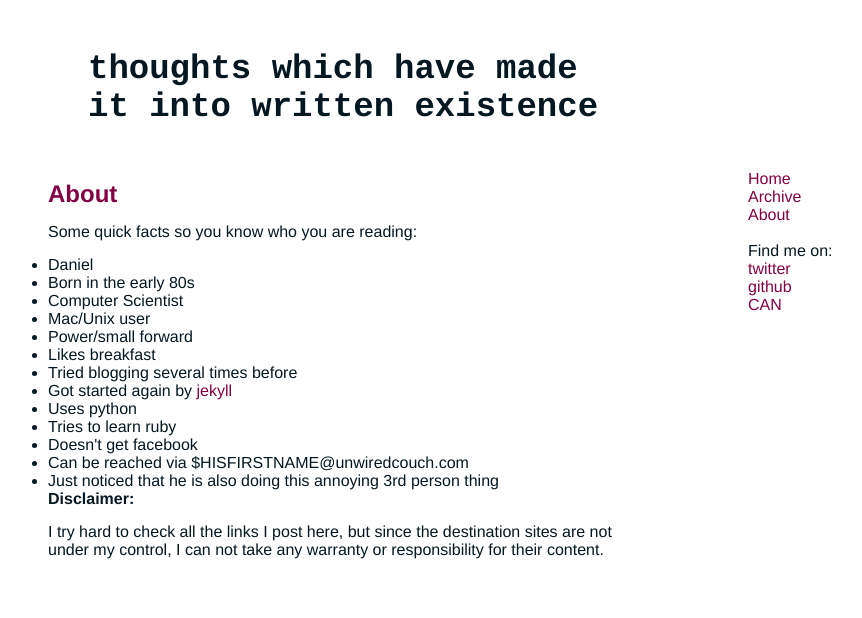
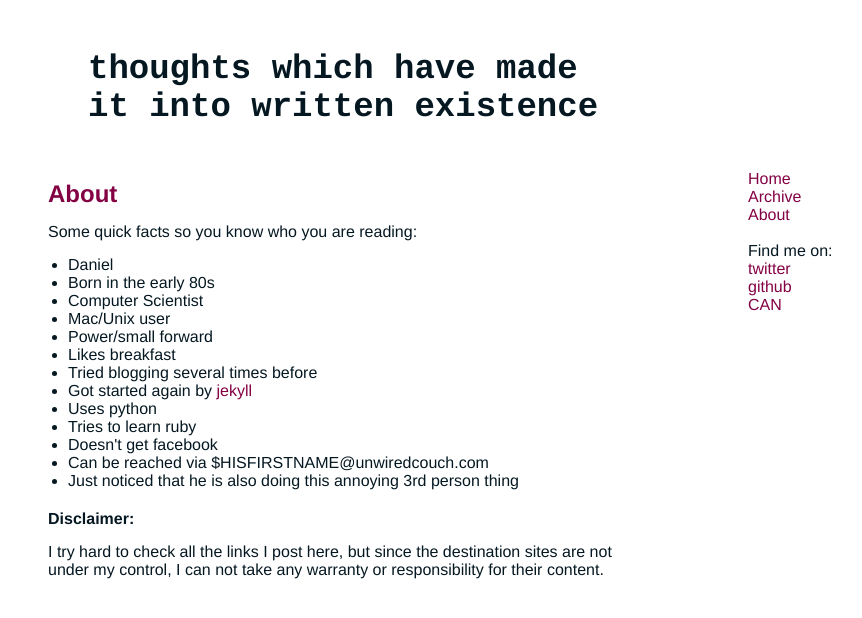
Before and after one commit to mrtazz/mrtazz.github.com, a Jekyll site: the page built from about.md, in a window 1280 px wide. Shown: the top 618 px of the page, without its empty margins (152-1014 px from the left). Built offline with Jekyll 4.4.1, drawn with Linux system fonts in a browser that asks for light colours; Markdown is read by kramdown in place of the engine named in the settings.

Commit message:
minor css changes

```diff
--- a/css/style.css
+++ b/css/style.css
@@ -38,6 +38,12 @@ body {
 
 ul.nobullet {
   list-style-type: none;
+}
+
+ul#factslist
+{
+    margin-left: 20px;
+    margin-bottom: 20px;
 }
 
 a:link {
```
